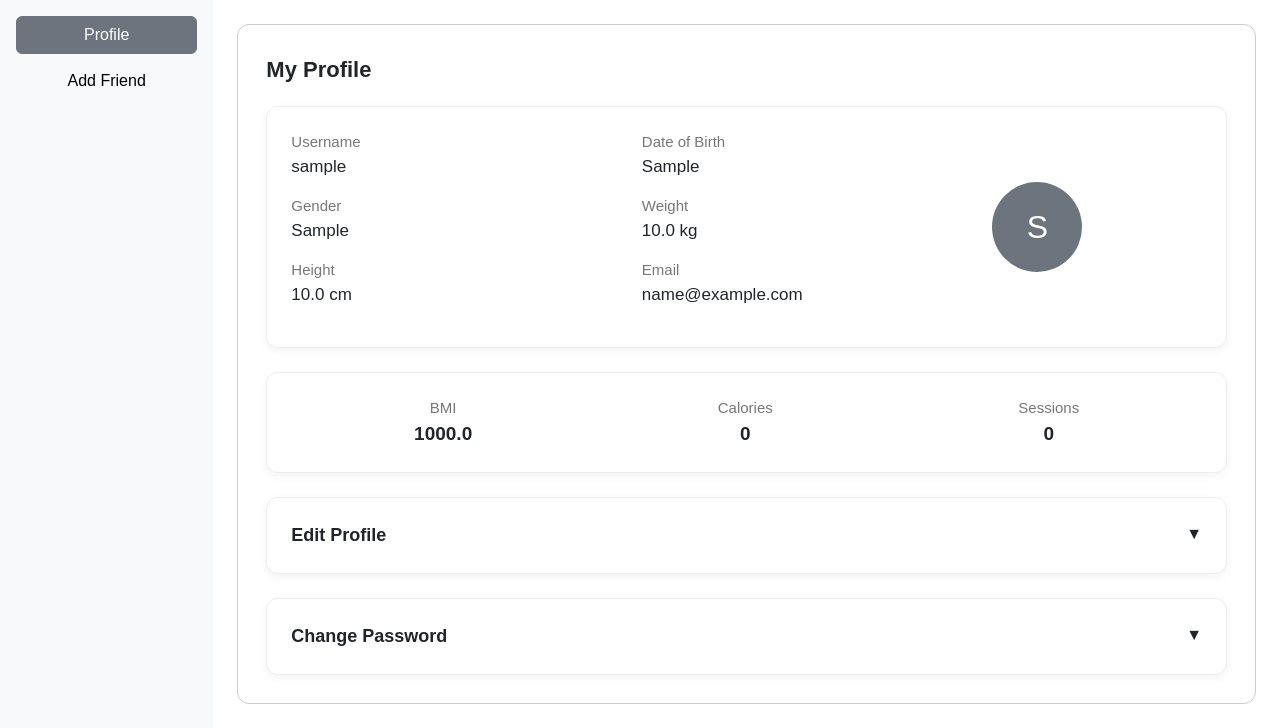
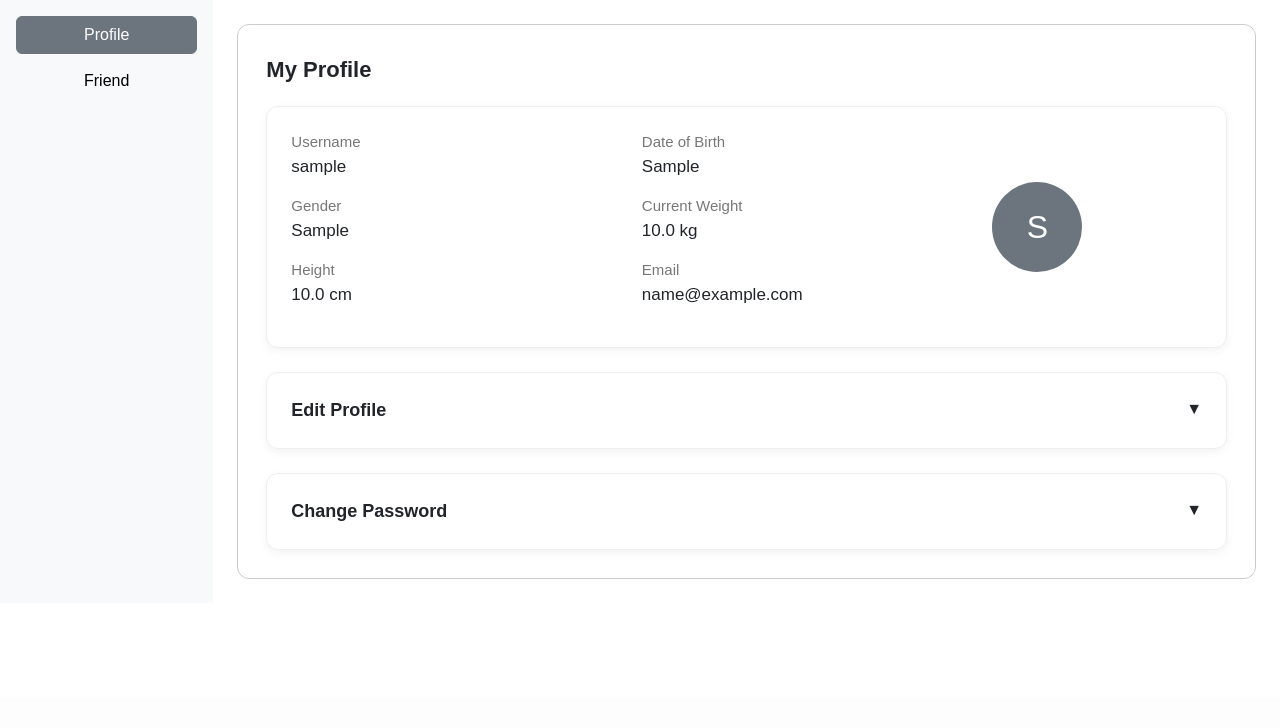
Before and after one commit to nhuntkn/CITS3403-Agile-Web-Development, a Flask app: page /account in a window 1280 px wide. Shown: the part 102-830 px from the top of the page. After the commit the page ends 681 px from the top, so only its background shows below. Run offline with Flask 3, Linux system fonts and the light colour scheme; a user stored in the database is signed in; tables that the repository leaves empty hold one stand-in row (values such as "Sample post").

Commit message:
unify current weight and start weight update logic

```diff
--- a/app.py
+++ b/app.py
@@ -316,6 +316,9 @@ def exercise():
         #store the total calories for the full session
         new_session.total_calories = round(total_calories, 2)
 
+        # update current user weight
+        user.weight = current_weight
+
         existing_day = db.session.query(
             db.func.coalesce(db.func.sum(ExerciseSession.total_calories), 0)
         ).filter(
@@ -349,13 +352,13 @@ def exercise():
 @login_required
 def dashboard():
     user = current_user
-    username = current_user.username
 
-    start_weight = user.weight if user else None
+    start_weight = user.start_weight if user else None
     calorie_goal = user.calorie_goal if user and user.calorie_goal else 1000
 
     sessions = ExerciseSession.query.filter_by(user_id = user.id).order_by(ExerciseSession.date.asc()).all()
 
+    current_weight = user.weight if user else None
     sessions_data = [
         {
             "date" : s.date,
@@ -365,8 +368,14 @@ def dashboard():
         for s in sessions
     ]
 
-    return render_template("dashboard.html", username = username, sessions_data = sessions_data, start_weight = start_weight,
-                           user_height = user.height if user else None, calorie_goal = calorie_goal)
+    return render_template(
+        "dashboard.html",
+        sessions_data=sessions_data,
+        start_weight=start_weight,
+        current_weight=current_weight,
+        user_height=user.height if user else None,
+        calorie_goal=calorie_goal
+    )
 
 @app.route("/signup", methods=["GET", "POST"])
 def signup():
@@ -413,6 +422,7 @@ def signup():
             dob=dob,
             gender=gender,
             weight=float(weight) if weight else None,
+            start_weight=float(weight) if weight else None,
             height=float(height) if height else None
         )
 
@@ -594,21 +604,9 @@ def forum():
 def account():
     user = current_user
 
-    # stats
-    sessions = ExerciseSession.query.filter_by(user_id=user.id).all()
-    total_calories = round(sum(s.total_calories for s in sessions),2)
-    total_sessions = len(sessions)
-    last_session = max(sessions, key=lambda s: s.date) if sessions else None
-    current_weight = last_session.current_weight if last_session else user.weight
-    bmi = round(current_weight/((user.height/100)**2),2) if current_weight and user.height else None
-
     def render_account(error=None):
         return render_template("account.html",
             user=user,
-            bmi=bmi,
-            total_calories=total_calories,
-            total_sessions=total_sessions,
-            current_weight=current_weight,
             current_date=current_date.today().isoformat(),
             error=error
         )
@@ -622,6 +620,7 @@ def account():
             dob = request.form.get("dob")
             gender = request.form.get("gender")
             weight = request.form.get("weight")
+            start_weight = request.form.get("start_weight")
             height = request.form.get("height")
             calorie = request.form.get("calorie_goal")
 
@@ -635,6 +634,7 @@ def account():
 
             try:
                 user.weight = float(weight) if weight and float(weight)>0 else None
+                user.start_weight = float(start_weight) if start_weight and float(start_weight)>0 else None
                 user.height = float(height) if height and float(height)>0 else None
                 user.calorie_goal = int(calorie) if calorie and int(calorie)>0 else user.calorie_goal
             except:
--- a/models.py
+++ b/models.py
@@ -45,6 +45,7 @@ class User(UserMixin, db.Model):
     dob = db.Column(db.String(20))
     gender = db.Column(db.String(10))
     weight = db.Column(db.Float)
+    start_weight = db.Column(db.Float)
     height = db.Column(db.Float)
     calorie_goal = db.Column(db.Integer, default = 1000)
     avatar = db.Column(db.String(255))
--- a/templates/account.html
+++ b/templates/account.html
@@ -13,7 +13,7 @@
 <!-- SIDEBAR -->
 <div class="col-md-2 bg-light p-3">
 <button class="btn btn-secondary w-100 mb-2" onclick="showSection('profile')">Profile</button>
-<button class="btn btn-light w-100 mb-2" onclick="showSection('add')">Add Friend</button>
+<button class="btn btn-light w-100 mb-2" onclick="showSection('add')">Friend</button>
 </div>
 
 <!-- MAIN -->
@@ -53,8 +53,8 @@
 </div>
 
 <div class="col-md-6 mb-3">
-<div class="info-label">Weight</div>
-<div class="info-value">{{ current_weight }} kg</div>
+<div class="info-label">Current Weight</div>
+<div class="info-value">{{ user.weight if user.weight else '' }} kg</div>
 </div>
 
 <div class="col-md-6 mb-3">
@@ -82,13 +82,6 @@
 </div>
 </div>
 
-<div class="card p-4 mb-4">
-<div class="stats-box">
-<div><div class="stat-label">BMI</div><div class="stat-value">{{ bmi }}</div></div>
-<div><div class="stat-label">Calories</div><div class="stat-value">{{ total_calories }}</div></div>
-<div><div class="stat-label">Sessions</div><div class="stat-value">{{ total_sessions }}</div></div>
-</div>
-</div>
 
 <!-- edit -->
 <div class="card p-4 mb-4">
@@ -112,9 +105,15 @@
 <option value="Female" {% if user.gender == "Female" %}selected{% endif %}>Female</option>
 </select>
 
-<label>Weight</label>
+<label>Current Weight</label>
 <div class="input-group mb-3">
 <input type="number" class="form-control" name="weight" value="{{ user.weight or '' }}">
+<span class="input-group-text">kg</span>
+</div>
+
+<label>Start Weight</label>
+<div class="input-group mb-3">
+<input type="number" class="form-control" name="start_weight" value="{{ user.start_weight or '' }}">
 <span class="input-group-text">kg</span>
 </div>
 
@@ -188,7 +187,7 @@
 <!-- ADD FRIEND -->
 <div id="addSection" class="main-box account-hidden">
 
-<div class="title-main">Add Friend</div>
+<div class="title-main">Friend</div>
 
 <div class="card p-4 mb-4">
 <div class="title-section">Search Users</div>
--- a/templates/dashboard.html
+++ b/templates/dashboard.html
@@ -129,7 +129,7 @@
 
     const sorted = [...sessions].sort((a, b) => a.date.localeCompare(b.date));
     const last = sorted[sorted.length - 1];
-    const currentWeight = last ? last.current_weight : startWeight;
+    const currentWeight = {{ current_weight | tojson }};
 
     if (startWeight !== null) {
       document.getElementById("startWeight").textContent = startWeight.toFixed(1);
```
Also changed, not shown: migrations/versions/c65a30a162e4_add_start_weight_to_user.py (added, +33 -0 lines).
